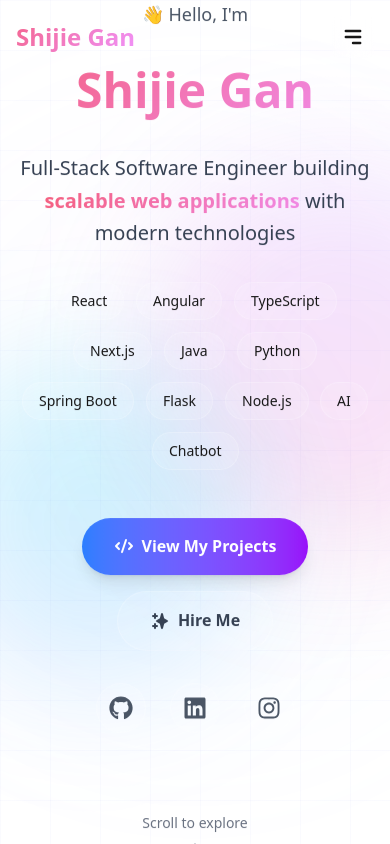
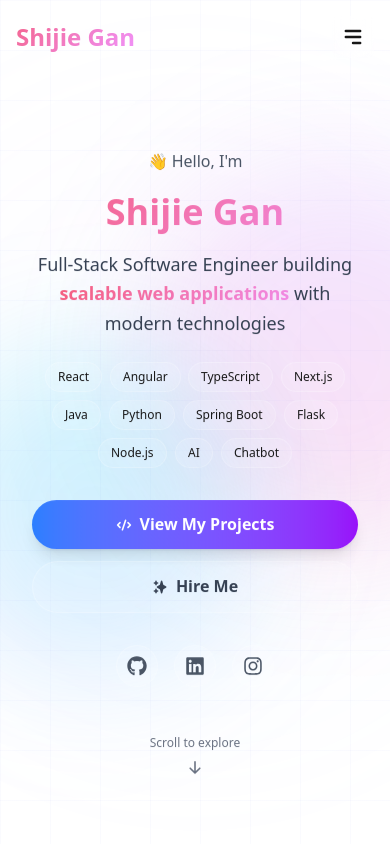
Before and after one commit to sgan0420/portfolio, a Next.js app: page / in a window 390 px wide. Shown: the top 844 px of the page. Built offline with nearby package versions, Linux system fonts and the light colour scheme.

Commit message:
fixed bugs

```diff
--- a/src/app/layout.tsx
+++ b/src/app/layout.tsx
@@ -1,4 +1,4 @@
-import type { Metadata } from "next";
+import type { Metadata, Viewport } from "next";
 import { Inter, JetBrains_Mono } from "next/font/google";
 import "./globals.css";
 
@@ -20,7 +20,11 @@ export const metadata: Metadata = {
     "A modern, interactive portfolio showcasing Shijie Gan's skills and projects in web development, built with React and Next.js.",
   keywords: ["developer", "portfolio", "react", "nextjs", "web development"],
   authors: [{ name: "Shijie Gan" }],
-  viewport: "width=device-width, initial-scale=1",
+};
+
+export const viewport: Viewport = {
+  width: "device-width",
+  initialScale: 1,
 };
 
 export default function RootLayout({
--- a/src/components/Header.tsx
+++ b/src/components/Header.tsx
@@ -40,6 +40,11 @@ const Header = () => {
       y: -2,
       transition: { type: "spring" as const, stiffness: 400, damping: 10 },
     },
+  };
+
+  const underlineVariants = {
+    initial: { scaleX: 0 },
+    hover: { scaleX: 1 },
   };
 
   const mobileMenuVariants = {
@@ -101,17 +106,20 @@ const Header = () => {
                 variants={navItemVariants}
                 initial="initial"
                 whileHover="hover"
+                className="relative group"
               >
                 <Link
                   href={item.href}
-                  className="relative text-gray-700 dark:text-gray-300 hover:text-gray-900 dark:hover:text-white transition-colors duration-200 font-medium group"
+                  className="relative text-gray-700 dark:text-gray-300 hover:text-gray-900 dark:hover:text-white transition-colors duration-200 font-medium"
                 >
                   {item.name}
-                  <motion.div
-                    className="absolute -bottom-1 left-0 w-0 h-0.5 bg-gradient-to-r from-blue-500 to-purple-600 group-hover:w-full transition-all duration-300"
-                    whileHover={{ width: "100%" }}
-                  />
                 </Link>
+                <motion.div
+                  className="absolute -bottom-1 left-0 right-0 h-0.5 bg-gradient-to-r from-blue-500 to-purple-600"
+                  variants={underlineVariants}
+                  transition={{ duration: 0.3, ease: "easeInOut" }}
+                  style={{ transformOrigin: "left" }}
+                />
               </motion.div>
             ))}
           </nav>
--- a/src/sections/HeroSection.tsx
+++ b/src/sections/HeroSection.tsx
@@ -76,7 +76,7 @@ const HeroSection = () => {
     <motion.section
       ref={containerRef}
       style={{ y: ySpring, opacity, scale }}
-      className="relative min-h-screen flex items-center justify-center overflow-hidden grid-background"
+      className="relative min-h-screen flex items-center justify-center overflow-hidden grid-background pt-20 sm:pt-16 md:pt-0"
     >
       {/* Animated background elements - orbs independent of scroll transforms */}
       <div className="absolute inset-0 overflow-hidden -z-10">
@@ -130,7 +130,7 @@ const HeroSection = () => {
       </div>
 
       <motion.div
-        className="relative z-10 max-w-6xl mx-auto px-4 sm:px-6 lg:px-8 text-center will-change-transform"
+        className="relative z-10 max-w-6xl mx-auto px-4 sm:px-6 lg:px-8 text-center will-change-transform py-8 sm:py-12"
         style={{
           y: contentY,
           opacity: contentOpacity,
@@ -140,9 +140,9 @@ const HeroSection = () => {
         {/* Main content */}
         <motion.div initial="hidden" animate="visible" className="space-y-8">
           {/* Hello animation */}
-          <motion.div custom={0} variants={textVariants} className="space-y-2">
+          <motion.div custom={0} variants={textVariants} className="space-y-2 mb-4 sm:mb-6">
             <motion.p
-              className="text-lg sm:text-xl text-gray-600 dark:text-gray-400 font-medium"
+              className="text-base sm:text-lg md:text-xl text-gray-600 dark:text-gray-400 font-medium"
               whileHover={{ scale: 1.05 }}
             >
               👋 Hello, I'm
@@ -150,9 +150,9 @@ const HeroSection = () => {
           </motion.div>
 
           {/* Name with gradient animation */}
-          <motion.div custom={1} variants={textVariants}>
+          <motion.div custom={1} variants={textVariants} className="mb-4 sm:mb-6">
             <motion.h1
-              className="text-5xl sm:text-7xl lg:text-8xl font-bold gradient-text leading-tight"
+              className="text-4xl sm:text-5xl md:text-6xl lg:text-7xl xl:text-8xl font-bold gradient-text leading-tight"
               whileHover={{ scale: 1.02 }}
               transition={{ type: "spring", stiffness: 400, damping: 10 }}
             >
@@ -164,10 +164,10 @@ const HeroSection = () => {
           <motion.div
             custom={2}
             variants={textVariants}
-            className="max-w-3xl mx-auto"
+            className="max-w-3xl mx-auto mb-6 sm:mb-8"
           >
             <motion.p
-              className="text-xl sm:text-2xl lg:text-3xl text-gray-700 dark:text-gray-300 leading-relaxed"
+              className="text-lg sm:text-xl md:text-2xl lg:text-3xl text-gray-700 dark:text-gray-300 leading-relaxed px-4 sm:px-0"
               whileHover={{ y: -2 }}
             >
               Full-Stack Software Engineer building{" "}
@@ -182,7 +182,7 @@ const HeroSection = () => {
           <motion.div
             custom={3}
             variants={textVariants}
-            className="flex flex-wrap justify-center gap-3 mt-8"
+            className="flex flex-wrap justify-center gap-2 sm:gap-3 mt-6 sm:mt-8 px-4 sm:px-0"
           >
             {skills.map((skill, index) => (
               <motion.span
@@ -198,7 +198,7 @@ const HeroSection = () => {
                   scale: 1.1,
                   boxShadow: "0 10px 30px rgba(102, 126, 234, 0.3)",
                 }}
-                className="px-4 py-2 bg-white/10 dark:bg-white/5 backdrop-blur-sm rounded-full text-sm font-medium border border-white/20 glass hover:bg-white/20 transition-all duration-300 cursor-default"
+                className="px-3 py-1.5 sm:px-4 sm:py-2 bg-white/10 dark:bg-white/5 backdrop-blur-sm rounded-full text-xs sm:text-sm font-medium border border-white/20 glass hover:bg-white/20 transition-all duration-300 cursor-default"
               >
                 {skill}
               </motion.span>
@@ -209,7 +209,7 @@ const HeroSection = () => {
           <motion.div
             custom={4}
             variants={textVariants}
-            className="flex flex-col sm:flex-row gap-4 justify-center items-center mt-12"
+            className="flex flex-col sm:flex-row gap-3 sm:gap-4 justify-center items-center mt-8 sm:mt-12 px-4 sm:px-0"
           >
             <motion.button
               whileHover={{
@@ -217,9 +217,9 @@ const HeroSection = () => {
                 boxShadow: "0 20px 40px rgba(102, 126, 234, 0.4)",
               }}
               whileTap={{ scale: 0.95 }}
-              className="px-8 py-4 bg-gradient-to-r from-blue-500 to-purple-600 text-white font-semibold rounded-full shadow-lg hover:shadow-xl transition-all duration-300 flex items-center gap-2 group"
+              className="w-full sm:w-auto px-6 sm:px-8 py-3 sm:py-4 bg-gradient-to-r from-blue-500 to-purple-600 text-white font-semibold rounded-full shadow-lg hover:shadow-xl transition-all duration-300 flex items-center justify-center gap-2 group"
             >
-              <HiCode className="w-5 h-5 group-hover:rotate-12 transition-transform duration-300" />
+              <HiCode className="w-4 h-4 sm:w-5 sm:h-5 group-hover:rotate-12 transition-transform duration-300" />
               View My Projects
             </motion.button>
 
@@ -229,9 +229,9 @@ const HeroSection = () => {
                 backgroundColor: "rgba(255, 255, 255, 0.1)",
               }}
               whileTap={{ scale: 0.95 }}
-              className="px-8 py-4 border-2 border-gray-300 dark:border-gray-600 text-gray-700 dark:text-gray-300 font-semibold rounded-full hover:border-blue-500 transition-all duration-300 flex items-center gap-2 group glass"
+              className="w-full sm:w-auto px-6 sm:px-8 py-3 sm:py-4 border-2 border-gray-300 dark:border-gray-600 text-gray-700 dark:text-gray-300 font-semibold rounded-full hover:border-blue-500 transition-all duration-300 flex items-center justify-center gap-2 group glass"
             >
-              <HiSparkles className="w-5 h-5 group-hover:text-yellow-400 transition-colors duration-300" />
+              <HiSparkles className="w-4 h-4 sm:w-5 sm:h-5 group-hover:text-yellow-400 transition-colors duration-300" />
               Hire Me
             </motion.button>
           </motion.div>
@@ -240,7 +240,7 @@ const HeroSection = () => {
           <motion.div
             custom={5}
             variants={textVariants}
-            className="flex justify-center gap-6 mt-8 mb-20"
+            className="flex justify-center gap-4 sm:gap-6 mt-6 sm:mt-8 mb-12 sm:mb-20"
           >
             {socialLinks.map((social, index) => {
               const Icon = social.icon;
@@ -265,10 +265,10 @@ const HeroSection = () => {
                     scale: 0.9,
                     transition: { duration: 0.05 }
                   }}
-                  className="p-3 rounded-full glass hover:bg-white/20 hover:text-blue-500 transition-all duration-150 text-gray-600 dark:text-gray-400 transform will-change-transform cursor-pointer"
+                  className="p-2.5 sm:p-3 rounded-full glass hover:bg-white/20 hover:text-blue-500 transition-all duration-150 text-gray-600 dark:text-gray-400 transform will-change-transform cursor-pointer"
                   aria-label={social.label}
                 >
-                  <Icon className="w-6 h-6" />
+                  <Icon className="w-5 h-5 sm:w-6 sm:h-6" />
                 </motion.a>
               );
             })}
@@ -279,15 +279,15 @@ const HeroSection = () => {
             initial={{ opacity: 0 }}
             animate={{ opacity: 1 }}
             transition={{ delay: 2 }}
-            className="flex flex-col items-center gap-2 text-gray-500 dark:text-gray-400 mt-8"
+            className="flex flex-col items-center gap-2 text-gray-500 dark:text-gray-400 mt-6 sm:mt-8"
           >
             <motion.div
               animate={{ y: [0, 10, 0] }}
               transition={{ duration: 2, repeat: Infinity }}
               className="flex flex-col items-center gap-2"
             >
-              <span className="text-sm font-medium">Scroll to explore</span>
-              <HiArrowDown className="w-5 h-5" />
+              <span className="text-xs sm:text-sm font-medium">Scroll to explore</span>
+              <HiArrowDown className="w-4 h-4 sm:w-5 sm:h-5" />
             </motion.div>
           </motion.div>
         </motion.div>
```
